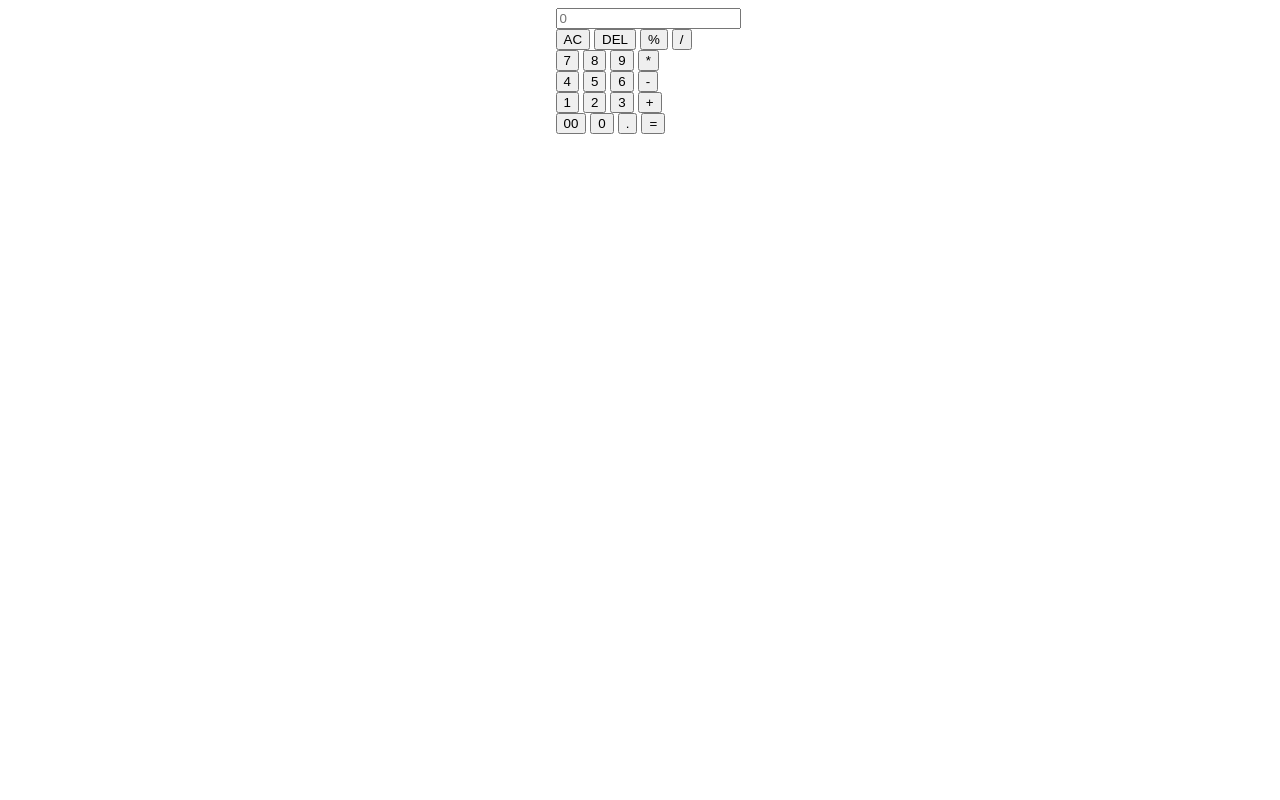
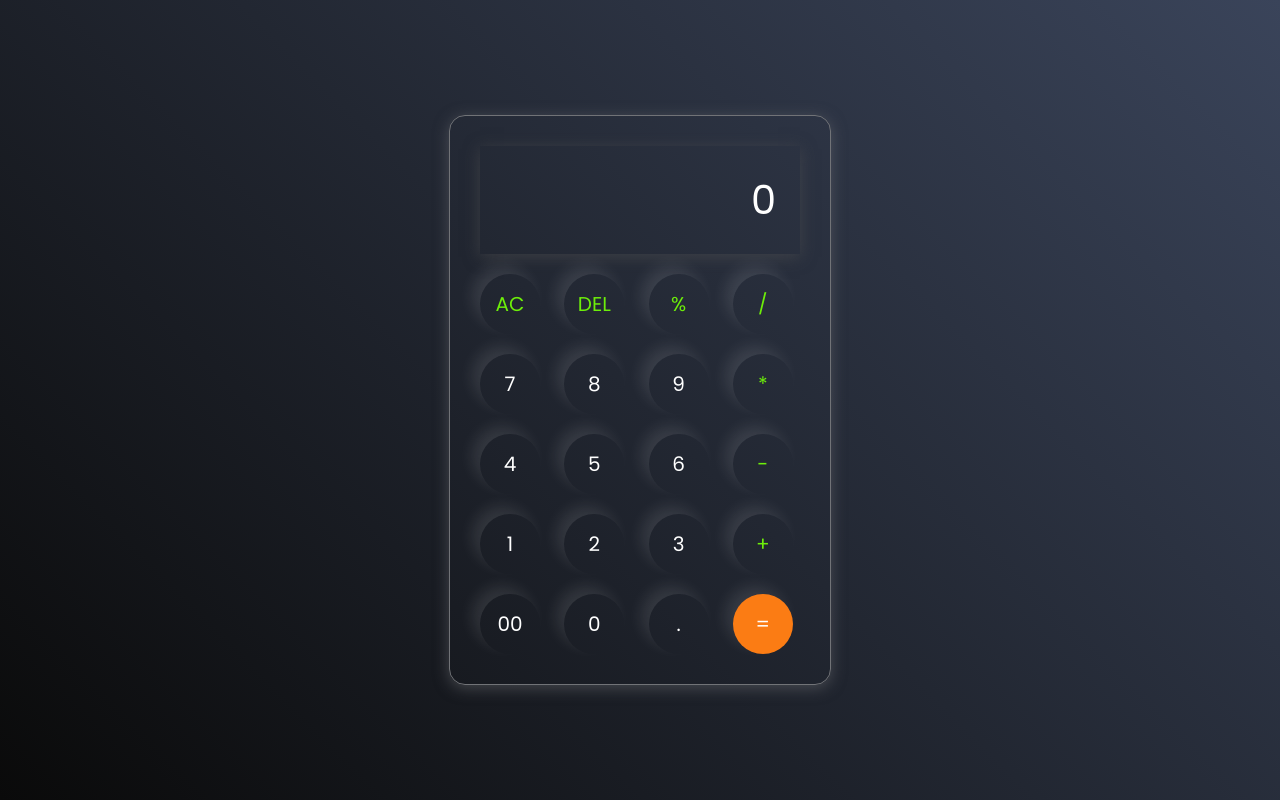
Before and after one commit to 987193/Calculator, a plain HTML site: page index.html in a window 1280 px wide. Drawn offline with Linux system fonts and the light colour scheme.

Commit message:
completed

```diff
--- a/index.html
+++ b/index.html
@@ -3,7 +3,7 @@
 <head>
     <meta charset="UTF-8">
     <meta name="viewport" content="width=device-width, initial-scale=1.0">
-    <link rel="stylesheet" href="style.css">
+    <link rel="stylesheet" href="./style.css">
     <title>calculator made by karan</title>
 </head>
 <body>
--- a/style.css
+++ b/style.css
@@ -1,16 +1,56 @@
 @import url('https://fonts.googleapis.com/css2?family=Poppins:ital,wght@0,100;0,200;0,300;0,400;0,500;0,600;0,700;0,800;0,900;1,100;1,200;1,300;1,400;1,500;1,600;1,700;1,800;1,900&display=swap');
 
-.{
+*{
     margin : 0;
     padding : 0;
-    box-sizing : border-box;
+    box-sizing: border-box;
     font-family: "Poppins", sans-serif;
 }
 body{
     width:100%;
-    height: 100%;
+    height: 100vh;
     display: flex;
-    justify-content:center;
+    justify-content: center;
     align-items: center;
-
+    background: linear-gradient(45deg,#0a0a0a,#3a445a);
 }
+.calculator{
+    border: 1px solid #717377;
+    padding: 20px;
+    border-radius: 16px;
+    background: transparent;
+    box-shadow: 0px 3px 15px rgba(113,115,119,0.5);
+}
+input{
+    width: 320px;
+    border: none;
+    padding: 24px;
+    margin : 10px;
+    background: transparent;
+    box-shadow: 0px 3px 15px rgba(84,84,84,0.5);
+    font-size: 40px;
+    text-align: right;
+    cursor: pointer;
+    color: white;
+}
+input::placeholder{
+    color: #fff;
+}
+button{
+    border: none;
+    width: 60px;
+    height: 60px;
+    margin: 10px;
+    border-radius: 50%;
+    background: transparent;
+    color: #fff;
+    font-size: 20px;
+    box-shadow: -8px -8px 15px rgb(255,255,255,0.1);
+    cursor: pointer;
+}
+.equalButton{
+    background-color: #fb7c14;
+}
+.operator{
+    color: #6dee0a;
+}
```
